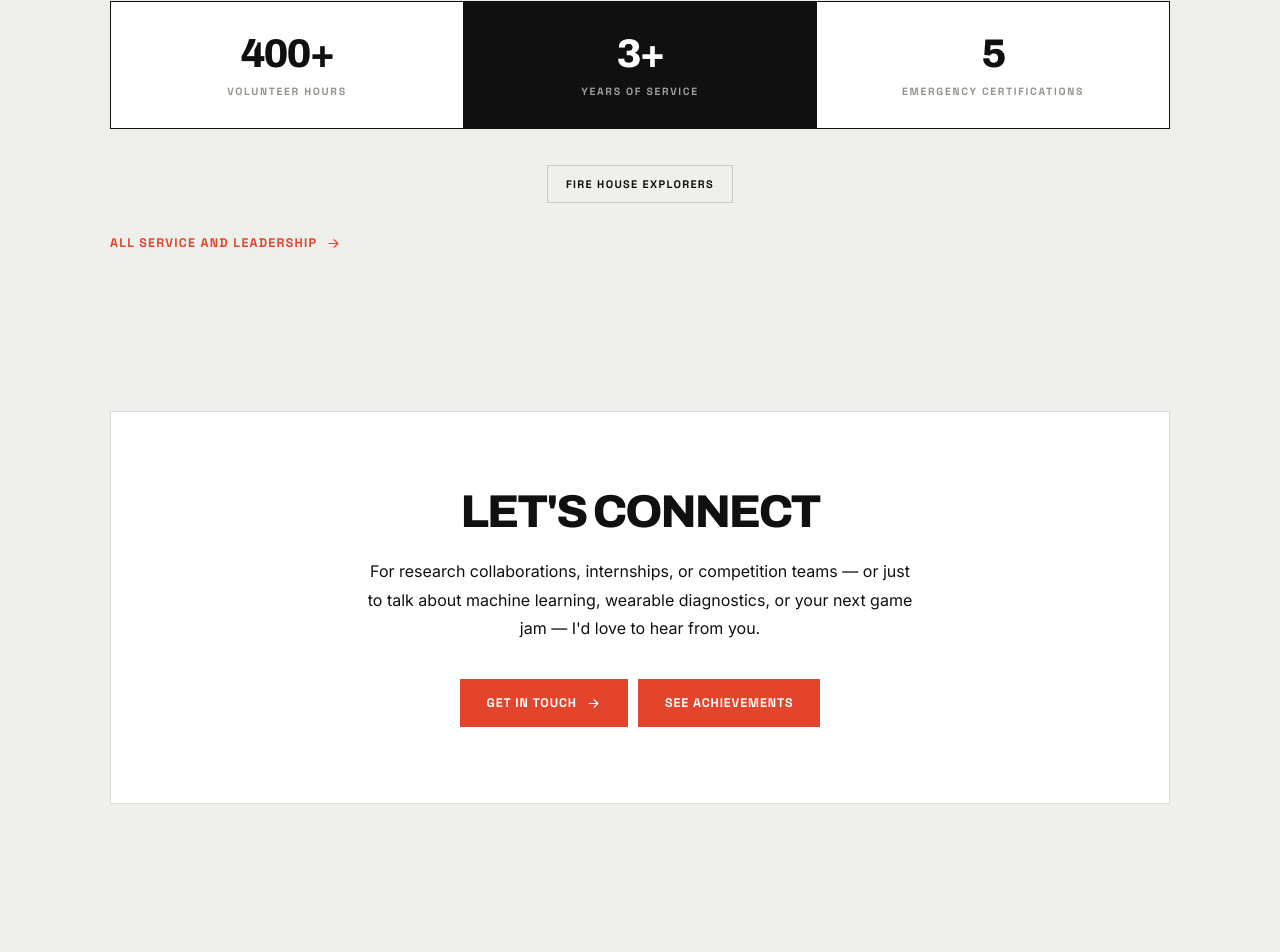
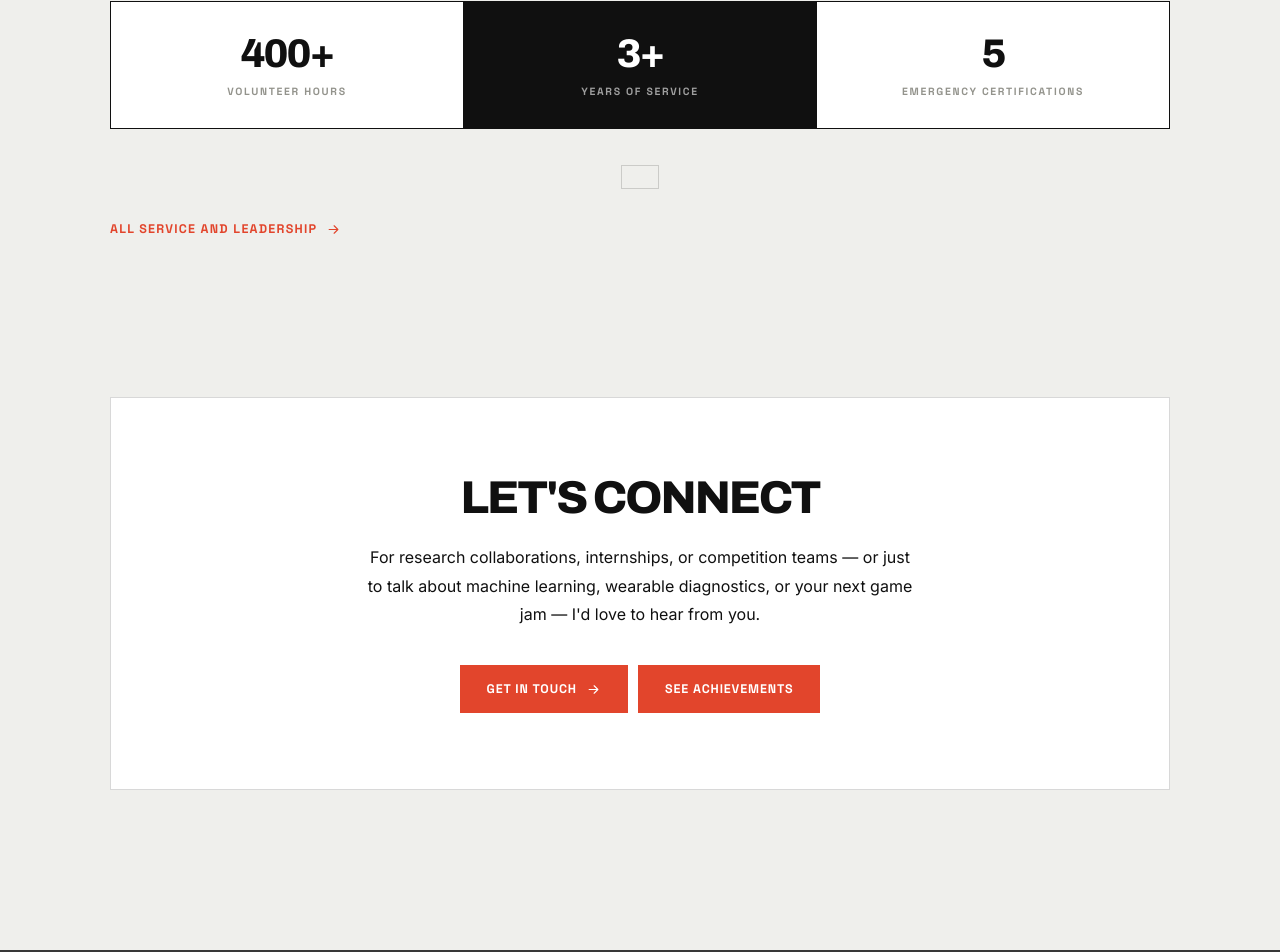
Before and after one commit to amitokamble8-pixel/harshil_portfolio_main, a React (Vite) app: page / in a window 1280 px wide. Shown: the part 3556-4508 px from the top of the page. Built offline with nearby package versions, Linux system fonts and the light colour scheme.

Commit message:
Update data.js

```diff
--- a/src/data.js
+++ b/src/data.js
@@ -216,11 +216,25 @@ export const VOLUNTEER = {
     { value: "5", label: "Emergency Certifications" },
   ],
   orgs: [
-    {
-      name: "Fire House Explorers",
-      role: "Explorer · Since 2023",
-      desc: "Completed hands-on training in fire safety, search and rescue, emergency protocols, and basic life support while supporting local first responders across 400+ volunteer hours. Certifications include FEMA IS-100C, IS-700B, IS-800D, Ohio Youth Fire/EMT Academy, and Emergency CPR. The experience has given me firsthand exposure to environments where preparation, communication, and responsible decision-making are essential.",
-    },
+      {
+    slug: "fire-house-explorer",
+    role: "Explorer",
+    org: "Fire House Explorers",
+    logo: "",
+    location: "New Jersey, USA",
+    dates: "2023 – Present",
+    meta: "2023 – Present · New Jersey, USA · 400+ volunteer hours",
+    badge: "Service",
+    desc: "Hands-on emergency response training and support for local first responders, with 400+ volunteer hours logged.",
+    bullets: [
+      "Completed hands-on training in fire safety, search and rescue, emergency protocols, and basic life support",
+      "Supported local first responders across 400+ volunteer hours",
+      "Earned FEMA IS-100C, IS-700B, IS-800D, Ohio Youth Fire/EMT Academy, and Emergency CPR credentials",
+      "Gained firsthand exposure to environments where preparation, communication, and responsible decision-making are essential",
+    ],
+    tags: ["Emergency Response", "Service", "Training"],
+    featured: true,
+  },
   ],
 };
 
```
